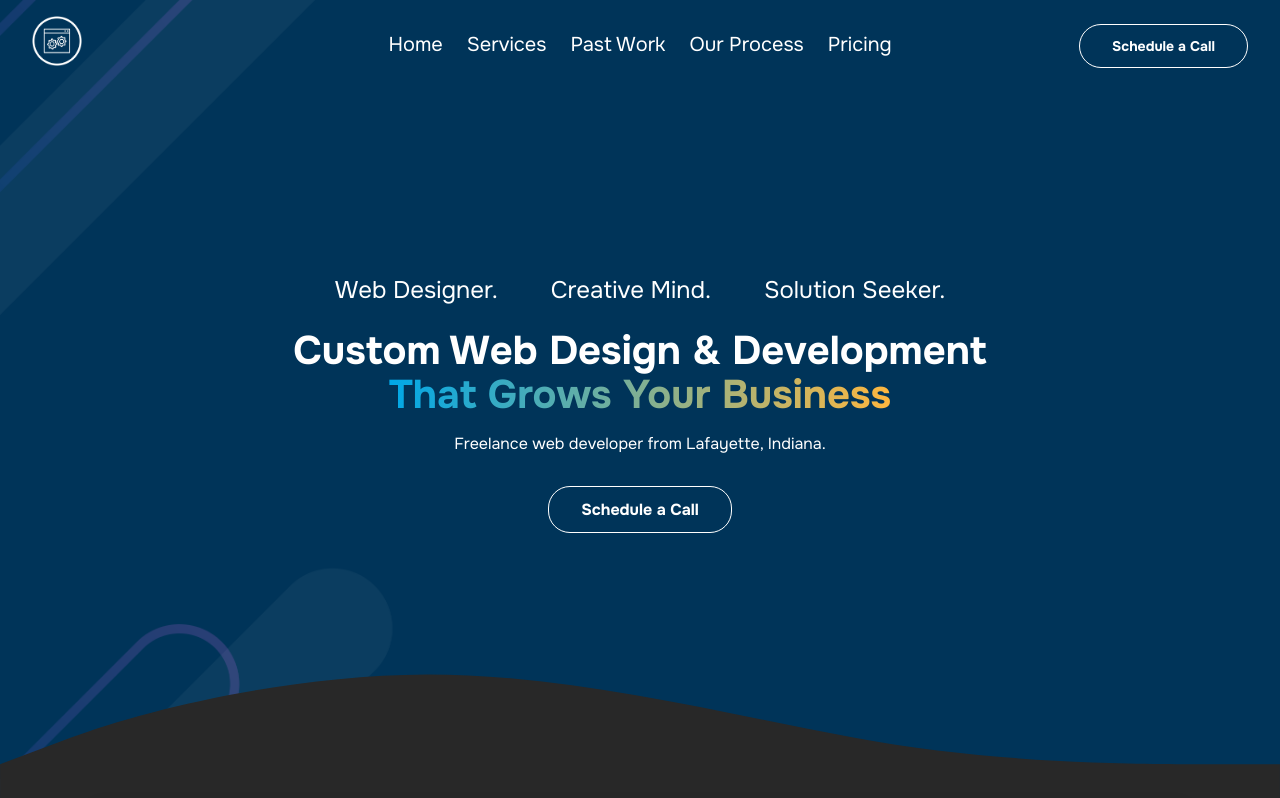
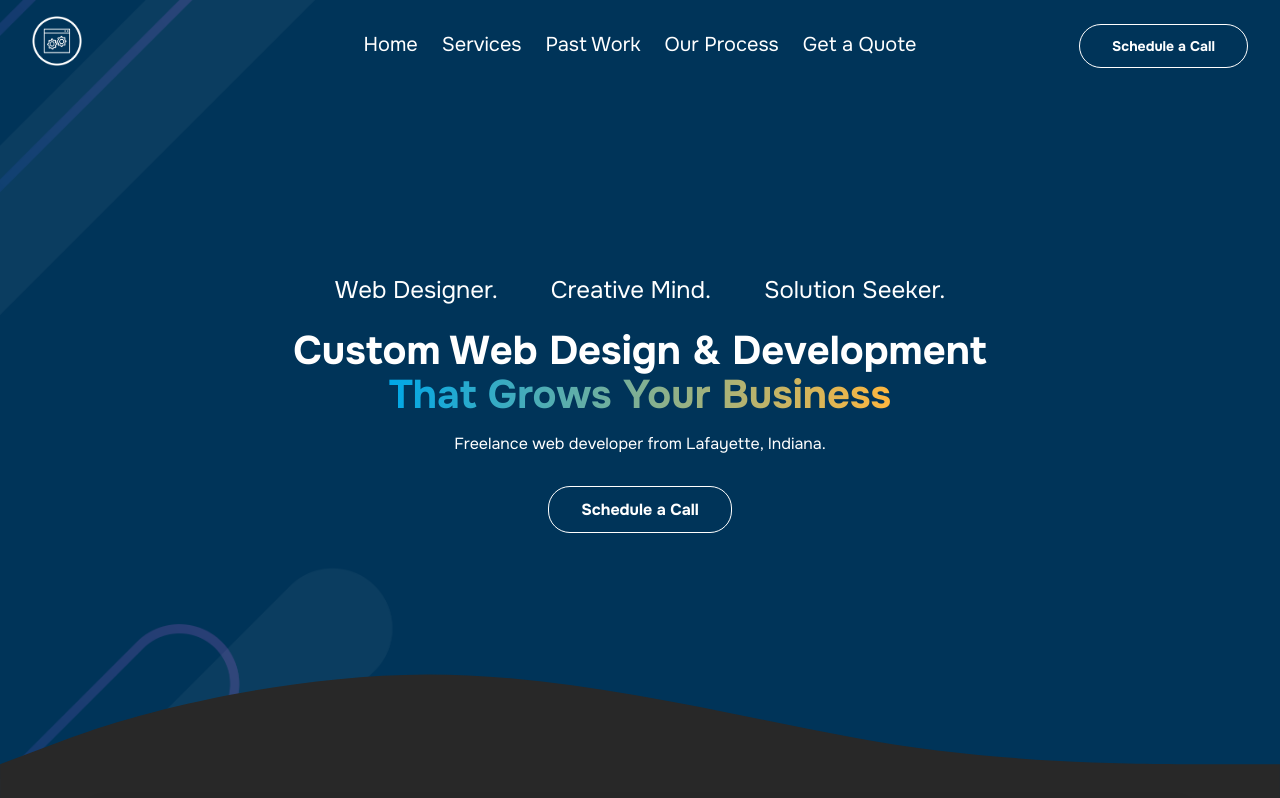
Before and after one commit to kaalbregtse/KyKustoms, a React (Create React App) app: page / in a window 1280 px wide. Shown: the top 798 px of the page. Built offline with nearby package versions, Linux system fonts and the light colour scheme.

Commit message:
added get a quote link to navigate to quote form

```diff
--- a/src/components/global/nav-mobile.jsx
+++ b/src/components/global/nav-mobile.jsx
@@ -35,7 +35,7 @@ export default function NavMobile() {
                     <li><a href="/#services" onClick={() => setOpen(false)}>Services</a></li>
                     <li><a href="/#portfolio" onClick={() => setOpen(false)}>Past Work</a></li>
                     <li><a href="/#process" onClick={() => setOpen(false)}>Our Process</a></li>
-                    <li><a href="/pricing" onClick={() => setOpen(false)}>Pricing</a></li>
+                    <li><a href="/#quote" onClick={() => setOpen(false)}>Get a Quote</a></li>
                 </ul>
                 <a href="https://calendly.com/kyczar-kykustoms/30min" className="nav-mobile-cta" onClick={() => setOpen(false)}>Schedule a Call</a>
             </div>
--- a/src/components/global/nav.jsx
+++ b/src/components/global/nav.jsx
@@ -23,7 +23,7 @@ export default function Nav() {
                     <li><a href="/#services">Services</a></li>
                     <li><a href="/#portfolio">Past Work</a></li>
                     <li><a href="/#process">Our Process</a></li>
-                    <li><a href="/pricing">Pricing</a></li>
+                    <li><a href="/#quote">Get a Quote</a></li>
                 </ul>
                 <div className='nav-cta'>
                     <a href='https://calendly.com/kyczar-kykustoms/30min'>Schedule a Call</a>
--- a/src/components/quote-form/quote-form.css
+++ b/src/components/quote-form/quote-form.css
@@ -331,6 +331,6 @@
         font-size: 1rem;
     }
     .steps {
-        top: -200%;
+        top: -330%;
     }
 }
--- a/src/components/quote-form/quote-form.jsx
+++ b/src/components/quote-form/quote-form.jsx
@@ -76,7 +76,7 @@ export default function QuoteForm() {
     };
 
     return (
-        <section className="quote-form-section">
+        <section className="quote-form-section" id="quote">
             <div className="quote-form-container">
                     <h2 className="quote-form-title">Get a Quote</h2>
                     <div className="progress-indicator">
```
